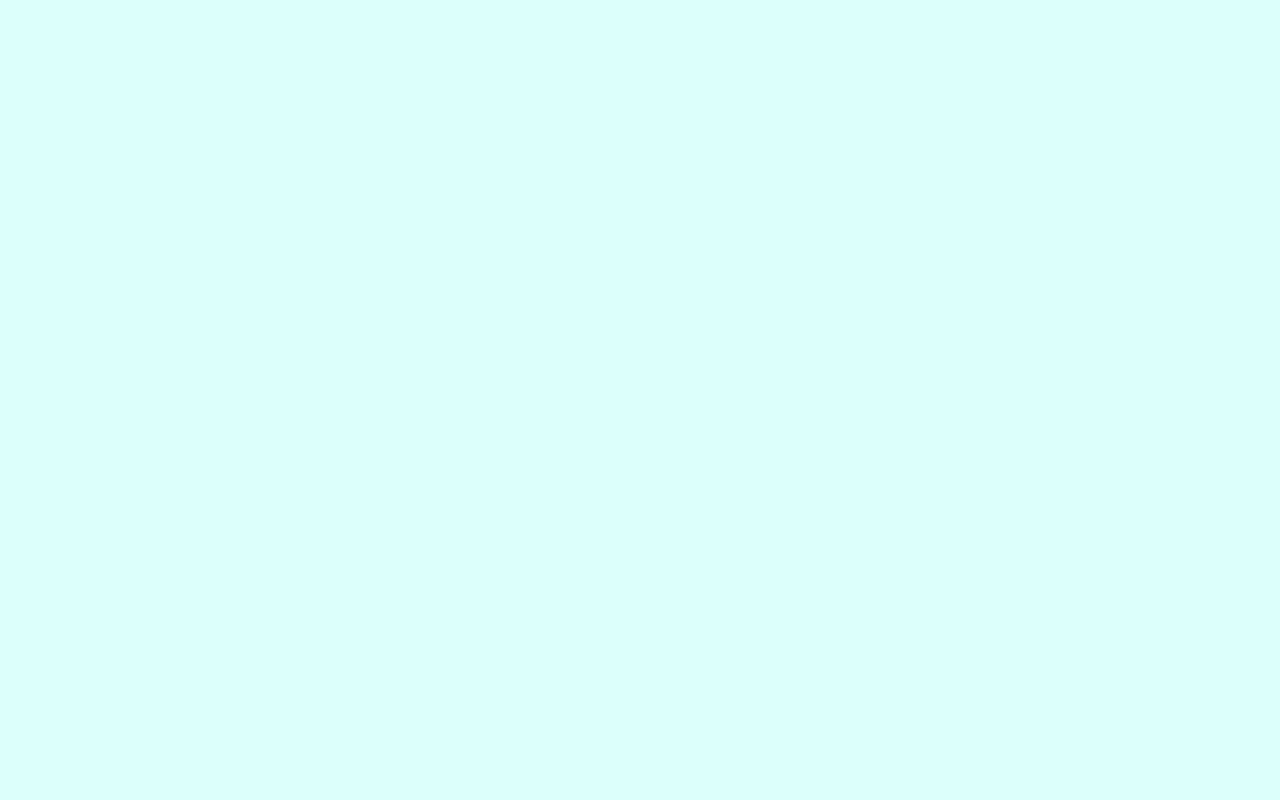
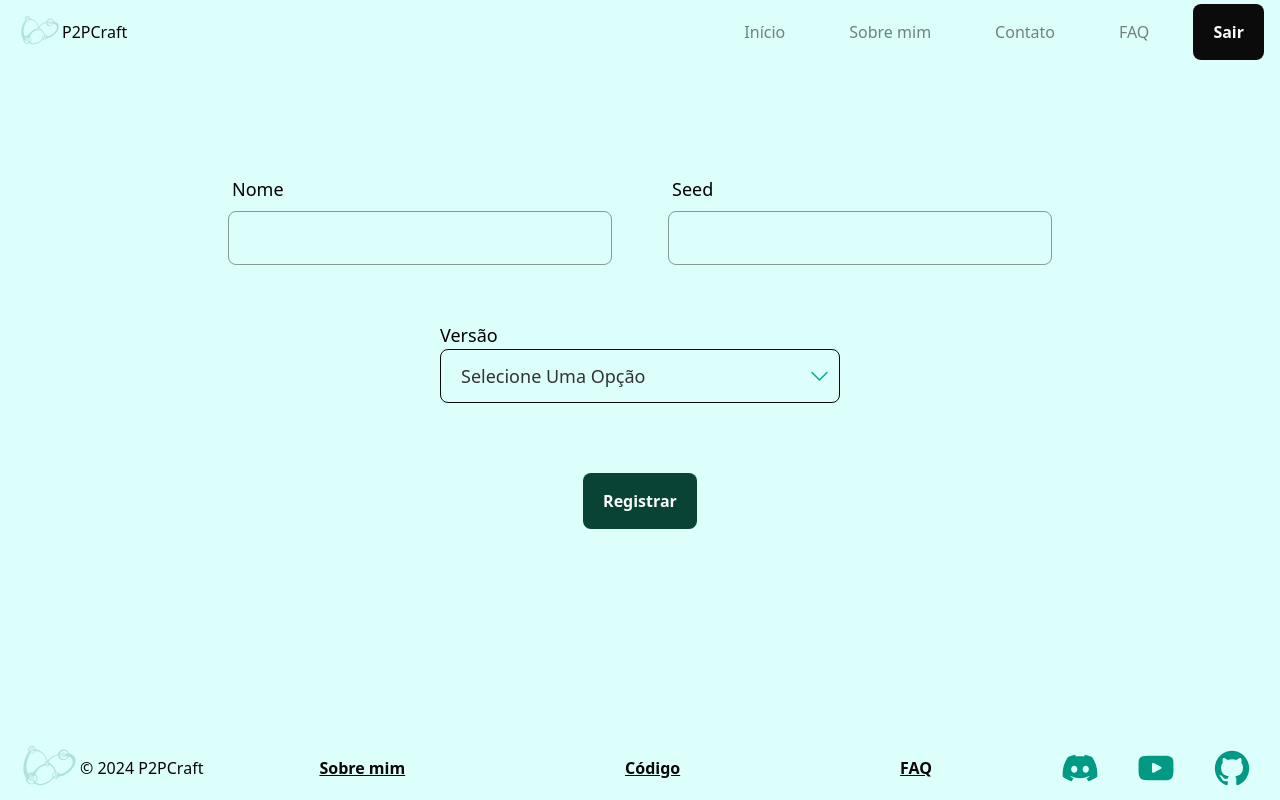
Before and after one commit to ETEC-TCC-2024/p2pCraft-frontend, a Next.js app: page /server/register in a window 1280 px wide. Built offline with nearby package versions, Linux system fonts and the light colour scheme.

Commit message:
feat: Create register server page

```diff
--- a/src/app/globals.css
+++ b/src/app/globals.css
@@ -1,3 +1,15 @@
 @tailwind base;
 @tailwind components;
 @tailwind utilities;
+
+input:-webkit-autofill,
+input:-webkit-autofill:hover,
+input:-webkit-autofill:focus,
+textarea:-webkit-autofill,
+textarea:-webkit-autofill:hover,
+textarea:-webkit-autofill:focus,
+select:-webkit-autofill,
+select:-webkit-autofill:hover,
+select:-webkit-autofill:focus {
+  transition: background-color 5000s ease-in-out 1s;
+}
--- a/src/app/login/page.tsx
+++ b/src/app/login/page.tsx
@@ -1,6 +1,5 @@
 "use client";
-import React, { HTMLInputTypeAttribute, useEffect, useState } from "react";
-import LabelAndField from "../components/form/LabelAndField";
+import React, { useEffect, useState } from "react";
 import { Footer } from "../components/navigation/Footer";
 import { NavBar } from "../components/navigation/NavBar";
 import Button from "../components/button/Button";
@@ -8,7 +7,7 @@ import Text from "../components/text/TextComponent";
 import Link from "next/link";
 import { login } from "@/app/actions/auth";
 import { useFormState } from "react-dom";
-import { LoginState } from "@/lib/validator/LoginValidator";
+import DefaultLabelAndField from "../components/form/DefaulltLabelAndField";
 
 const LoginPage = () => {
   const [emailValid, setEmailValid] = useState(true);
@@ -40,14 +39,12 @@ const LoginPage = () => {
             labelText="Email"
             fieldType="email"
             invalid={!emailValid}
-            formState={formState}
           />
           <DefaultLabelAndField
             labelName="password"
             labelText="Senha"
             fieldType="password"
             invalid={!passwordValid}
-            formState={formState}
           />
           <Button variant={"link"} className="relative p-0 ml-auto" type="button">
             Esqueceu sua senha?
@@ -70,29 +67,4 @@ const LoginPage = () => {
   );
 };
 
-interface LabelAndFieldProps {
-  labelText: string;
-  labelName: string;
-  fieldType?: HTMLInputTypeAttribute;
-  invalid: boolean;
-  formState: LoginState;
-}
-const DefaultLabelAndField: React.FC<LabelAndFieldProps> = ({
-  labelName,
-  labelText,
-  fieldType = "text",
-  invalid,
-  formState,
-}) => {
-  return (
-    <LabelAndField
-      className="min-w-[10%] max-w-[100%] w-96 mt-9"
-      fieldType={fieldType}
-      inputName={labelName}
-      fieldVariant={invalid ? "invalid" : null}
-    >
-      <div className="pl-1 p-2">{labelText}</div>
-    </LabelAndField>
-  );
-};
 export default LoginPage;
--- /dev/null
+++ b/src/app/server/[serverName]/layout.tsx
@@ -0,0 +1,7 @@
+export default function ServerLayout({ children }: { children: React.ReactNode }) {
+  return (
+    <html lang="en">
+      <body className="min-h-screen m-0 grid grid-cols-1 bg-[#DCFFFB]"> {children}</body>
+    </html>
+  );
+}
--- /dev/null
+++ b/src/app/server/register/page.tsx
@@ -0,0 +1,65 @@
+"use client";
+import Button from "@/app/components/button/Button";
+import DefaultLabelAndField from "@/app/components/form/DefaulltLabelAndField";
+import DropDown from "@/app/components/form/dropbox/Dropbox";
+import { Footer } from "@/app/components/navigation/Footer";
+import { NavBar } from "@/app/components/navigation/NavBar";
+import Select from "react-select/base";
+
+export default function RegisterServerPage() {
+  const options = [
+    { value: "chocolate", label: "Chocolate" },
+    { value: "strawberry", label: "Strawberry" },
+    { value: "vanilla", label: "Vanilla" },
+  ];
+
+  return (
+    <>
+      <header>
+        <NavBar isLoggedIn={true} variant={"primary"} />
+      </header>
+      <form action="">
+        <div className="container flex flex-col mx-auto justify-center items-center gap-14">
+          <div className="flex flex-row gap-14">
+            <DefaultLabelAndField
+              labelText="Nome"
+              labelName="name"
+              invalid={false}
+              className="m-0"
+            ></DefaultLabelAndField>
+            <DefaultLabelAndField
+              labelText="Seed"
+              labelName="seed"
+              invalid={false}
+              className="m-0"
+            ></DefaultLabelAndField>
+          </div>
+          <VersionDropdown />
+          <Button type="submit" variant={"green"}>
+            Registrar
+          </Button>
+        </div>
+      </form>
+      <Footer></Footer>
+    </>
+  );
+}
+
+function VersionDropdown() {
+  const selectableVersions = [
+    { label: "1.20.0", value: "1.20.0" },
+    { label: "1.11.1", value: "1.11.1" },
+    { label: "1.21.1", value: "1.21.1" },
+  ];
+
+  return (
+    <>
+      <DropDown
+        options={selectableVersions}
+        labelText="Versão"
+        className="w-[400px] h-24"
+        variant="primary"
+      ></DropDown>
+    </>
+  );
+}
```
